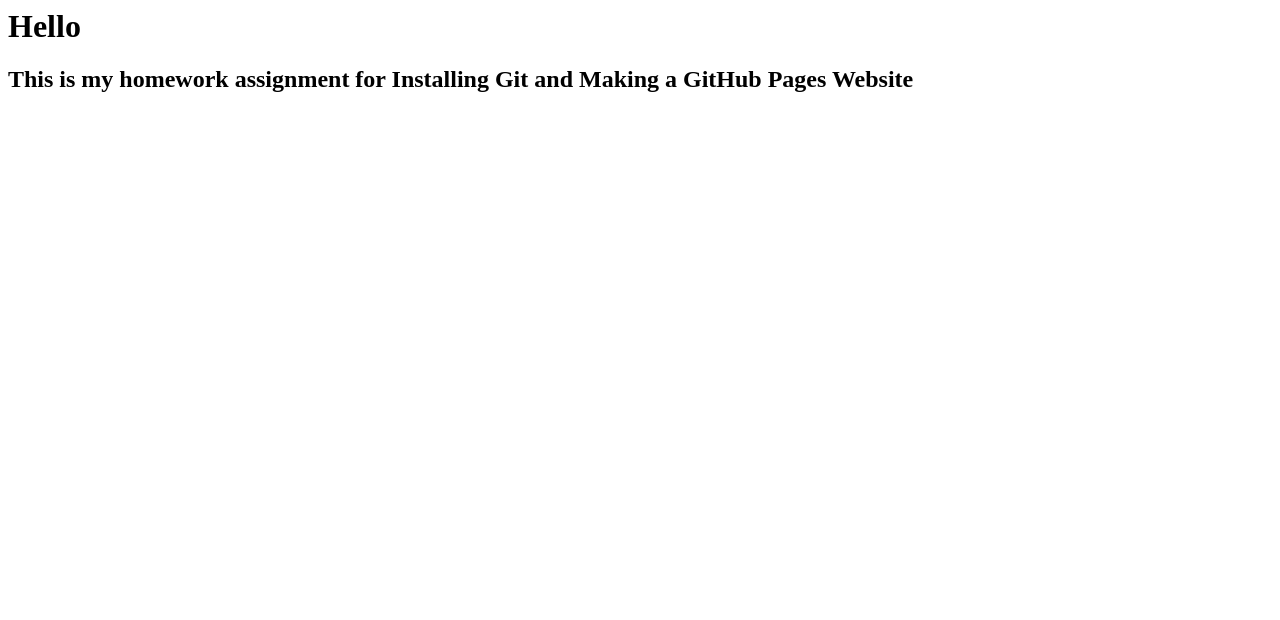
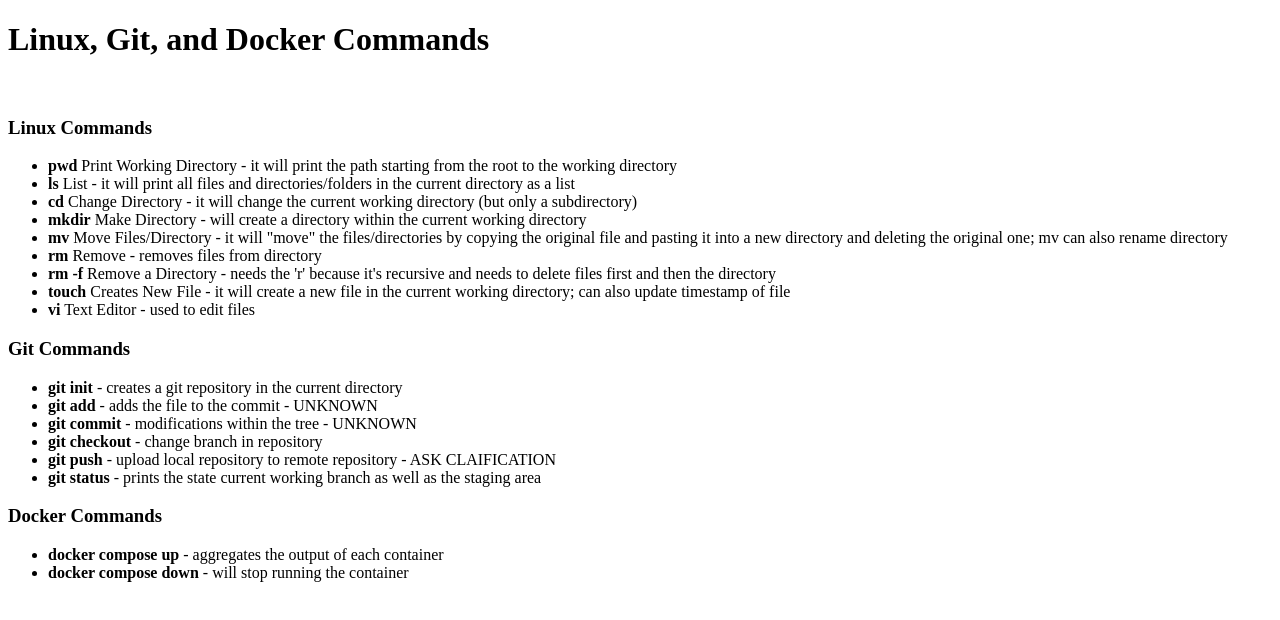
Before and after one commit to sduvapu/it218-project01, a plain HTML site: page index.html in a window 1280 px wide. Drawn offline with Linux system fonts and the light colour scheme.

Commit message:
Update index.html
second commit

```diff
--- a/index.html
+++ b/index.html
@@ -1,2 +1,41 @@
-<h1>Hello</h1>
-<h2>This is my homework assignment for Installing Git and Making a GitHub Pages Website</h2>
+<!DOCTYPE html>
+<html>
+    <head>
+    </head>
+    <body>
+        <h1>Linux, Git, and Docker Commands</h1>
+        <br>
+        <h3>Linux Commands</h3>
+        <div>
+            <ul>
+                <li><b>pwd</b> Print Working Directory - it will print the path starting from the root to the working directory</li>
+                <li><b>ls</b> List - it will print all files and directories/folders in the current directory as a list</li>
+                <li><b>cd</b> Change Directory - it will change the current working directory (but only a subdirectory)</li>
+                <li><b>mkdir</b> Make Directory - will create a directory within the current working directory</li>
+                <li><b>mv</b> Move Files/Directory - it will "move" the files/directories by copying the original file and pasting it into a new directory and deleting the original one; mv can also rename directory</li>
+                <li><b>rm</b> Remove - removes files from directory</li>
+                <li><b>rm -f</b> Remove a Directory - needs the 'r' because it's recursive and needs to delete files first and then the directory</li>
+                <li><b>touch</b> Creates New File - it will create a new file in the current working directory; can also update timestamp of file</li>
+                <li><b>vi</b> Text Editor - used to edit files</li>
+            </ul>
+        </div>
+        <h3>Git Commands</h3>
+        <div>
+            <ul>
+                <li><b>git init</b> - creates a git repository in the current directory</li>
+                <li><b>git add</b> - adds the file to the commit - UNKNOWN</li>
+                <li><b>git commit</b> - modifications within the tree - UNKNOWN</li>
+                <li><b>git checkout</b> - change branch in repository</li>
+                <li><b>git push</b> - upload local repository to remote repository - ASK CLAIFICATION</li>
+                <li><b>git status</b> - prints the state current working branch as well as the staging area</li>
+            </ul>
+        </div>
+        <h3>Docker Commands</h3>
+        <div>
+            <ul>
+                <li><b>docker compose up</b> - aggregates the output of each container</li>
+                <li><b>docker compose down</b> - will stop running the container</li>
+            </ul>
+        </div>
+    </body>
+</html>
```
